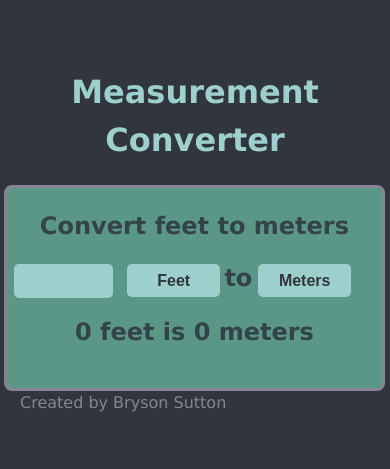
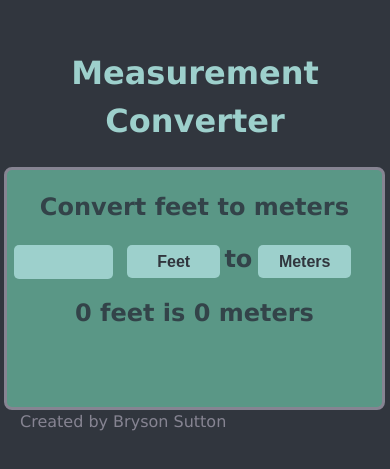
Before and after one commit to BSutton17/Measurement-Converter, a React (Vite) app: page / in a window 390 px wide. Shown: the part 191-660 px from the top of the page. Built offline with nearby package versions, Linux system fonts and the light colour scheme.

Commit message:
Update index.css

```diff
--- a/src/index.css
+++ b/src/index.css
@@ -11,7 +11,7 @@
 @media (max-width: 450px){
     #wrapper {
       width:375px;
-      max-height: 200px;
+      max-height: 275px;
       height: 100%;
       position: relative;
       left: 1%;
```
